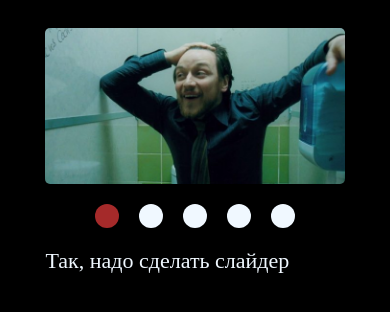
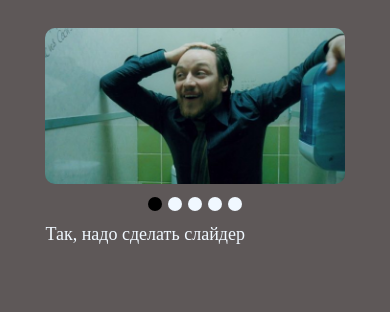
Before and after one commit to TroitskiyAndrew/cssMemSlider, a plain HTML site: page cssMemSlider/index.html in a window 390 px wide. Drawn offline with Linux system fonts and the light colour scheme.

Commit message:
feat: add bullet style(Sat, Sep 16, 2021 14:00:24)

```diff
--- a/cssMemSlider/style.css
+++ b/cssMemSlider/style.css
@@ -1,5 +1,5 @@
 body {
-  background-color: black;
+  background-color: #5e5858;
 }
 
 .slider {
@@ -15,7 +15,7 @@ body {
   width: 100%;
   height: calc(80vw * 0.5);
   overflow: hidden;
-  border-radius: 5px;
+  border-radius: 10px;
   margin-bottom: 10px;
 }
 
@@ -25,7 +25,7 @@ body {
   display: flex;
   height: 100%;
   width: 500%;
-  transition: left 1s ease-in;
+  transition: left 0.5s ease-in;
 }
 
 .slider__item {
@@ -73,27 +73,43 @@ body {
 
 .slider__bullet {
   cursor: pointer;
+  display: flex;
+  align-items: center;
+  justify-content: center;
+  width: 40px;
+  height: 40px;
 }
 
 .slider__button_current > .slider__button {
-  background-color: brown;
+  background-color: black;
 }
 
 .slider__bullet:hover > .slider__button {
-  border-color: yellow;
+  transform: scale(1.2);
 }
 
 .slider__bullet:active > .slider__button {
-  background-color: green;
+  border-color: red;
 }
 
 .slider__button {
-  width: 20px;
-  height: 20px;
-  margin: 10px;
+  width: 50%;
+  height: 50%;
   background-color: aliceblue;
   border-radius: 50%;
   border: 2px solid transparent;
+}
+
+@media (max-width: 768px) {
+  .slider__description {
+    max-width: calc(100% - 170px);
+    font-size: 18px;
+  }
+
+  .slider__bullet {
+    width: 30px;
+    height: 30px;
+  }
 }
 
 @media (max-width: 420px) {
@@ -107,4 +123,8 @@ body {
   .slider__controls {
     margin: 0 auto;
   }
+  .slider__bullet {
+    width: 20px;
+    height: 20px;
+  }
 }
```
